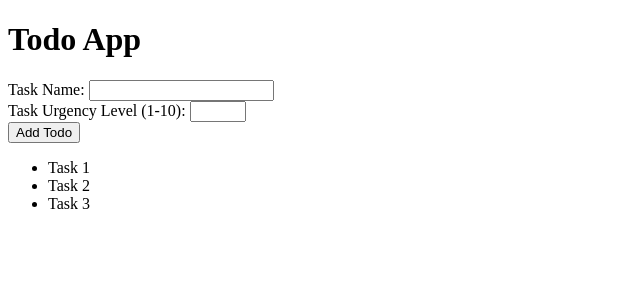
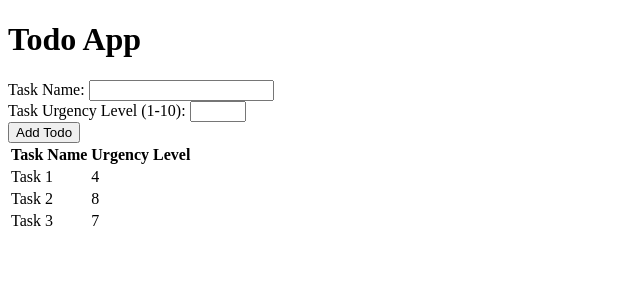
Before and after one commit to Nielam-Dass/Todo-App-Collection, a React (Vite) app in the folder todo_apps/001-react-ts-app/: page / in a window 1280 px wide. Shown: the top 300 px of the page, without its empty margins (0-640 px from the left). Built offline with nearby package versions, Linux system fonts and the light colour scheme.

Commit message:
Display tasks in a table within TodoList component

```diff
--- a/todo_apps/001-react-ts-app/src/TodoItem.tsx
+++ b/todo_apps/001-react-ts-app/src/TodoItem.tsx
@@ -7,7 +7,10 @@ interface TodoProps {
 
 function TodoItem(props: TodoProps): JSX.Element {
     return (
-            <div>{props.task.taskName}</div>
+        <tr>
+            <td>{props.task.taskName}</td>
+            <td>{props.task.taskUrgency}</td>
+        </tr>
     )
 }
 
--- a/todo_apps/001-react-ts-app/src/TodoList.tsx
+++ b/todo_apps/001-react-ts-app/src/TodoList.tsx
@@ -9,15 +9,21 @@ interface TodoListProps {
 function TodoList(props: TodoListProps): JSX.Element {
     return (
         <>
-        <ul>
-            {props.tasks.map((task: Task, index: number): ReactNode => {
-                return(
-                    <li key={index}>
-                        <TodoItem task={task}/>
-                    </li>
-                )
-            })}
-        </ul>
+        <table>
+            <thead>
+                <tr>
+                    <th>Task Name</th>
+                    <th>Urgency Level</th>
+                </tr>
+            </thead>
+            <tbody>
+                {props.tasks.map((task: Task, index: number): ReactNode => {
+                    return(
+                        <TodoItem task={task} key={index}/>
+                    )
+                })}
+            </tbody>
+        </table>
         </>
     )
 }
```
